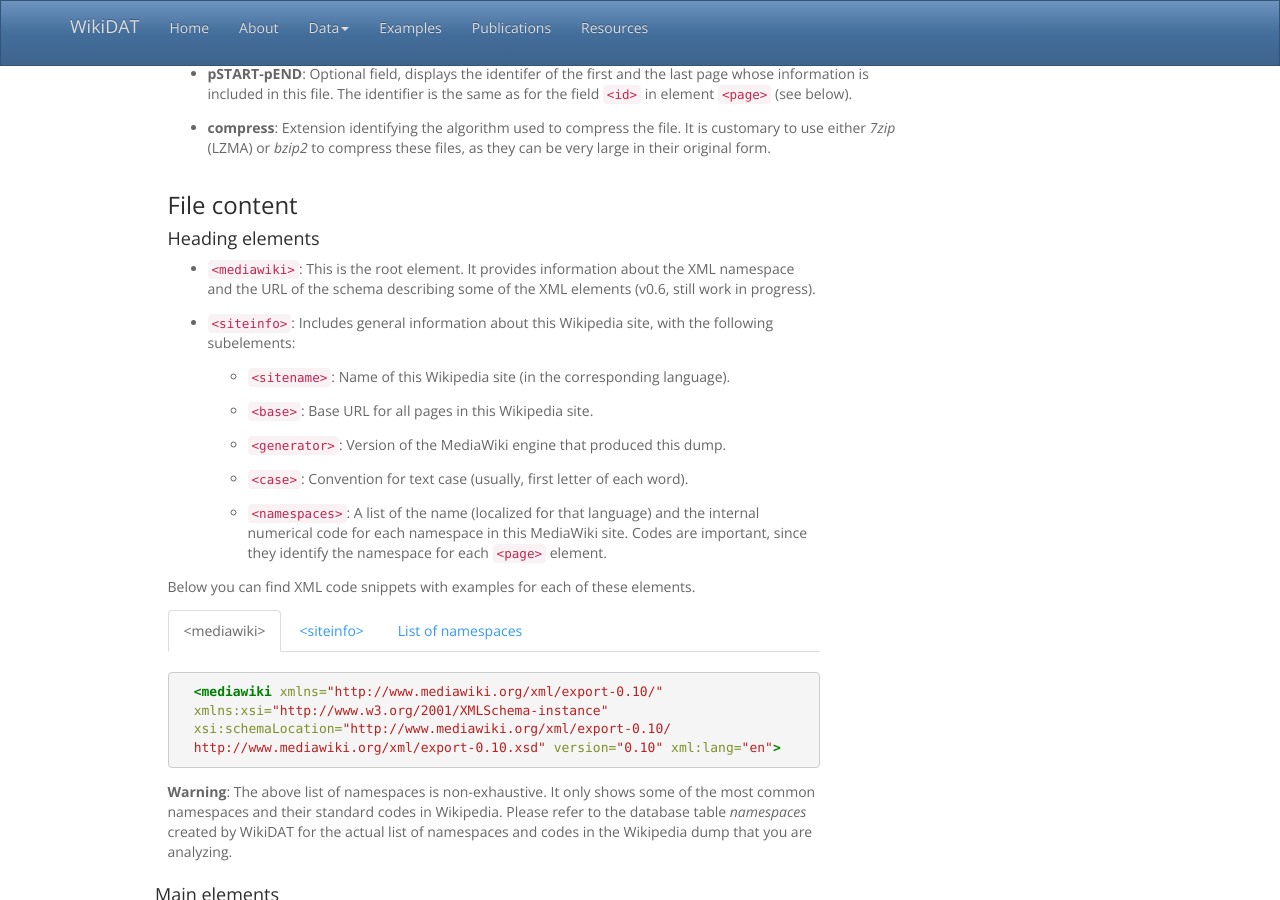
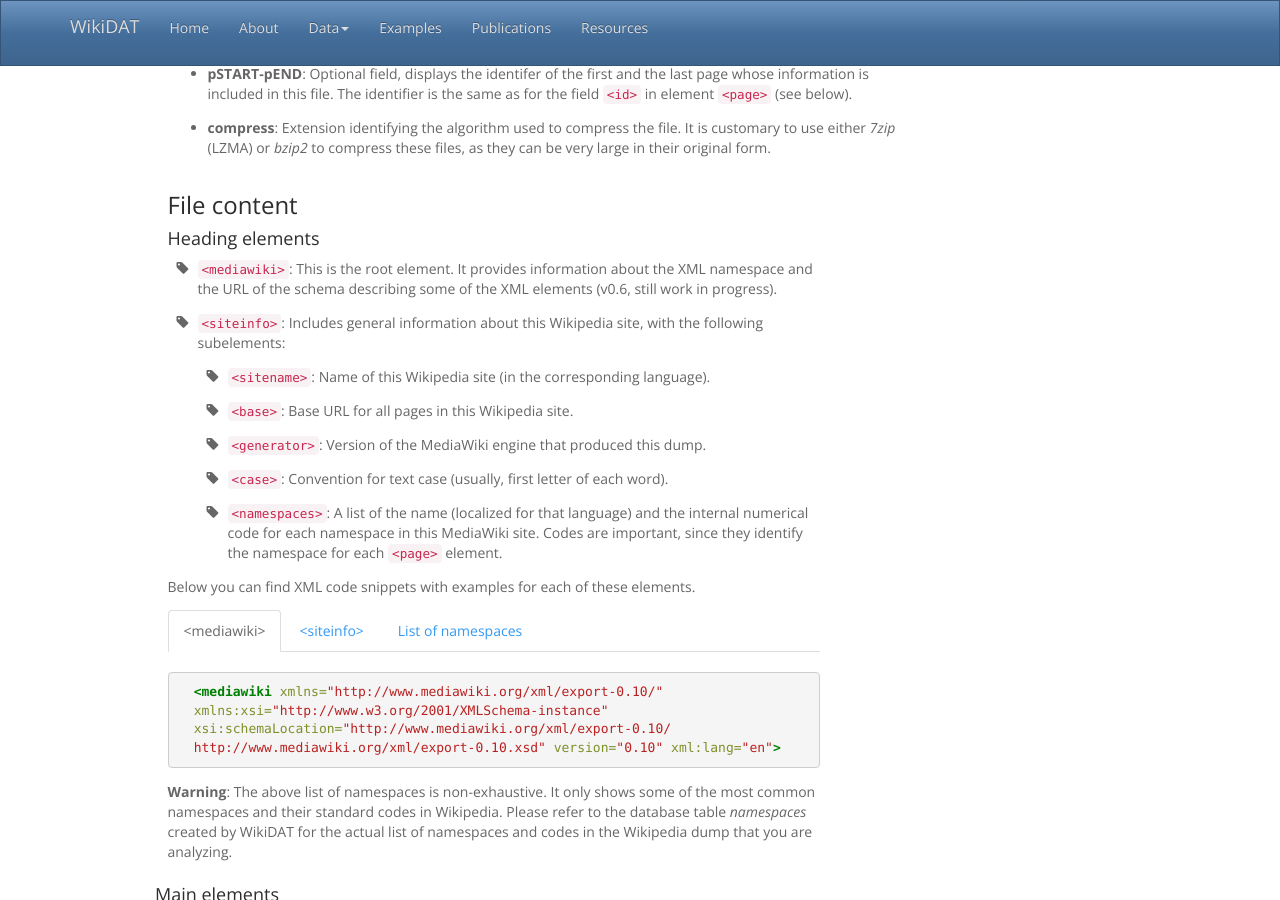
Before and after one commit to glimmerphoenix/WikiDAT, a Jekyll site: the page built from pages/full-history/index.html, in a window 1280 px wide and 900 px high, scrolled down 740 px. Built offline with Jekyll 4.4.1, drawn with Linux system fonts in a browser that asks for light colours; nearby versions of some CDN libraries.

Commit message:
Fixing minor cosmetic issues (spacing, icons)

```diff
--- a/pages/full-history/index.html
+++ b/pages/full-history/index.html
@@ -89,36 +89,36 @@
 		<div class="col-lg-7 col-lg-offset-1">
 			<h3>File content</h3>
 			<h4>Heading elements</h4>
-			<ul>
+			<ul class="fa-ul">
 				<li>
-					<code>&lt;mediawiki&gt;</code>: This is the root element. It provides
+					<i class="fa-li fa fa-tag"></i> <code>&lt;mediawiki&gt;</code>: This is the root element. It provides
 					information about the XML namespace and the URL of the schema describing
 					some of the XML elements (v0.6, still work in progress).
 				</li>
 
 				<li>
-					<code>&lt;siteinfo&gt;</code>: Includes general information about
+					<i class="fa-li fa fa-tag"></i> <code>&lt;siteinfo&gt;</code>: Includes general information about
 					this Wikipedia site, with the following subelements:
 				</li>
-				<ul>
+				<ul class="fa-ul">
 					<li>
-						<code>&lt;sitename&gt;</code>: Name of this Wikipedia site (in
+						<i class="fa-li fa fa-tag"></i> <code>&lt;sitename&gt;</code>: Name of this Wikipedia site (in
 						the corresponding language).
 					</li>
 					<li>
-						<code>&lt;base&gt;</code>: Base URL for all pages in this
+						<i class="fa-li fa fa-tag"></i> <code>&lt;base&gt;</code>: Base URL for all pages in this
 						Wikipedia site.
 					</li>
 					<li>
-						<code>&lt;generator&gt;</code>: Version of the MediaWiki engine
+						<i class="fa-li fa fa-tag"></i> <code>&lt;generator&gt;</code>: Version of the MediaWiki engine
 						that produced this dump.
 					</li>
 					<li>
-						<code>&lt;case&gt;</code>: Convention for text case (usually,
+						<i class="fa-li fa fa-tag"></i> <code>&lt;case&gt;</code>: Convention for text case (usually,
 						first letter of each word).
 					</li>
 					<li>
-						<code>&lt;namespaces&gt;</code>: A list of the name (localized
+						<i class="fa-li fa fa-tag"></i> <code>&lt;namespaces&gt;</code>: A list of the name (localized
 						for that language) and the internal numerical code for each namespace
 						in this MediaWiki site. Codes are important, since they identify the
 						namespace for each <code>&lt;page&gt;</code> element.
@@ -143,7 +143,7 @@
 			</ul>
 			<div id="myTabContent" class="tab-content">
 				<div class="tab-pane fade active in" id="mediawiki">
-					</br>
+					<br>
 {% highlight xml %}
   <mediawiki xmlns="http://www.mediawiki.org/xml/export-0.10/"
   xmlns:xsi="http://www.w3.org/2001/XMLSchema-instance"
@@ -152,7 +152,7 @@
 {% endhighlight %}
 				</div>
 				<div class="tab-pane fade" id="siteinfo">
-					</br>
+					<br>
 {% highlight xml %}
   <siteinfo>
     <sitename>Wikipedia</sitename>
@@ -297,7 +297,6 @@
 						information about a wiki page and its complete collection of edits (as a sublist
 						of <code>&lt;revision&gt;</code> elements).
 					</li>
-					</br>
 					<ul class="fa-ul">
 						<li>
 							<i class="fa-li fa fa-tag"></i><code>&lt;title&gt;</code>: String,
@@ -331,7 +330,6 @@
 						</li>
 					</ul>
 				</ul>
-				</br>
 
 				<ul class="fa-ul">
 					<li>
@@ -339,7 +337,6 @@
 						performed on the corresponding page, indicated by its parent <code>&lt;page&gt;</code>
 						element.
 					</li>
-					</br>
 					<ul class="fa-ul">
 						<li>
 							<i class="fa-li fa fa-tag"></i><code>&lt;id&gt;</code>: Positive integer,
@@ -363,7 +360,7 @@
 							<i class="fa-li fa fa-tag"></i><code>&lt;contributor&gt;</code>: Element
 							showing information about the user who performed this revision. There are two
 							options:
-
+						</li>
 						<ul class="fa-ul">
 							<li>
 								<i class="fa-li fa fa-user"></i><em> Anonymous editor</em>: Only
@@ -376,8 +373,6 @@
 								as subelements. See the example code below.
 							</li>
 						</ul>
-						</li>
-						<br/>
 
 						<li>
 							<i class="fa-li fa fa-tag"></i><code>&lt;minor /&gt;</code>: If present, this
@@ -410,7 +405,7 @@
 					</ul>
 					</li>
 				</ul>
-				</br>
+
 				<!-- TAB FRAME -->
 				<ul class="nav nav-tabs">
 					<li class="active">
@@ -431,7 +426,7 @@
 				</ul>
 				<div id="myTabContent" class="tab-content">
 					<div class="tab-pane fade active in" id="page">
-						</br>
+						<br>
 {% highlight xml %}
   <page>
     <title>States of India by Punjabi speakers</title>
@@ -448,7 +443,7 @@
 {% endhighlight %}
 					</div>
 					<div class="tab-pane fade" id="revision">
-						</br>
+						<br>
 {% highlight xml %}
 <revision>
       <id>276395626</id>
@@ -476,7 +471,7 @@
 {% endhighlight %}
 					</div>
 					<div class="tab-pane fade" id="timestamp">
-						</br>
+						<br>
 {% highlight xml %}
 Format: YYYY-MM-DDTHH:MM:SSZ
 The 'T' character marks end of the date info, 'Z' marks the end of the time info.
@@ -484,7 +479,7 @@
 {% endhighlight %}
 					</div>
 					<div class="tab-pane fade" id="cont-anon">
-						</br>
+						<br>
 {% highlight xml %}
 <contributor>
   <ip>24.251.243.233</ip>
@@ -492,7 +487,7 @@
 {% endhighlight %}
 					</div>
 					<div class="tab-pane fade" id="cont-reg">
-						</br>
+						<br>
 {% highlight xml %}
 <contributor>
   <username>MyLogin Name</username>
```
